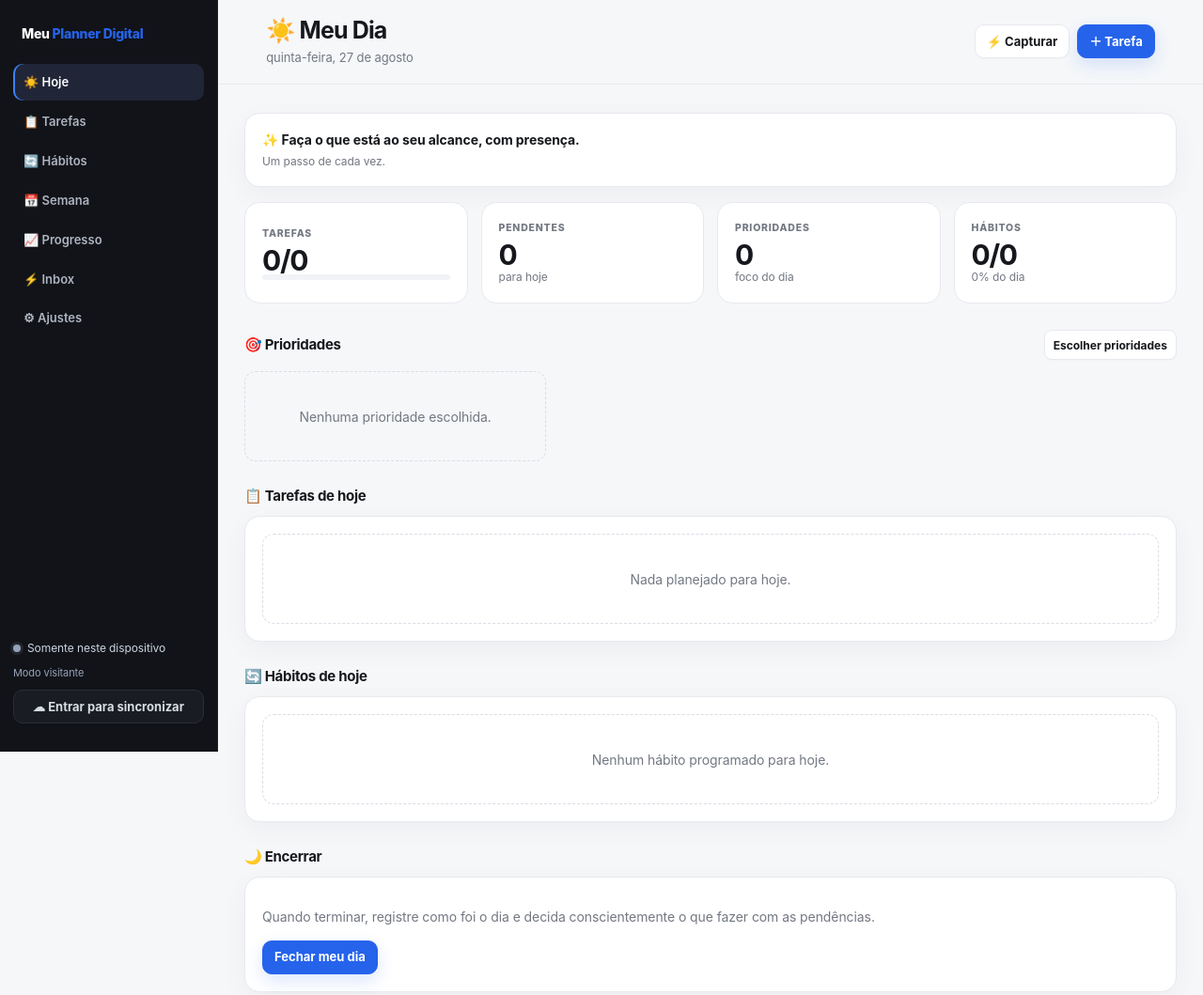
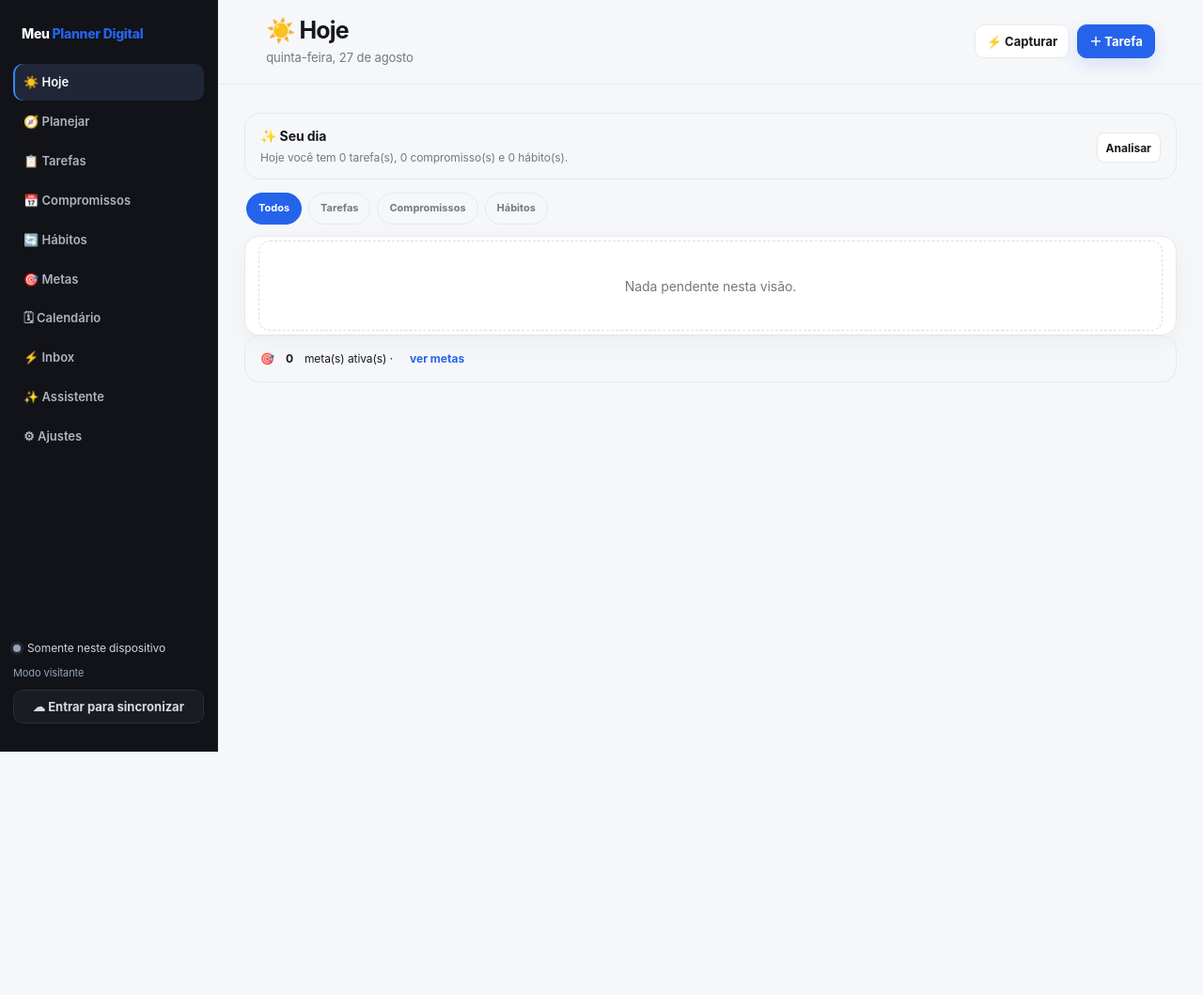
Before and after one commit to contadorluidgabriel-cell/meuplanner, a website: page index.html in a window 1280 px wide. Shown: the whole page at 94% size. After the commit the page ends 800 px from the top, so only its background shows below. Drawn offline with Linux system fonts and the light colour scheme.

Commit message:
feat: carregar interface V8 na branch de desenvolvimento

```diff
--- a/index.html
+++ b/index.html
@@ -8,7 +8,7 @@
 <link rel="icon" href="/icon-192.png">
 <meta name="apple-mobile-web-app-capable" content="yes">
 <meta name="apple-mobile-web-app-status-bar-style" content="default">
-<title>Meu Planner Digital — Hábitos, Tarefas e Revisão</title>
+<title>Meu Planner Digital V8 — Life Execution System</title>
 <link rel="stylesheet" href="/styles-01.css">
 <link rel="stylesheet" href="/styles-02.css">
 <link rel="stylesheet" href="/styles-03.css">
@@ -16,6 +16,7 @@
 <link rel="stylesheet" href="/styles-mobile-polish.css">
 <link rel="stylesheet" href="/styles-mobile-inbox-fix.css">
 <link rel="stylesheet" href="/styles-mobile-settings-fix.css">
+<link rel="stylesheet" href="/styles-v8.css">
 </head>
 <body>
 <div class="app">
@@ -32,7 +33,7 @@
 </aside>
 <main class="main">
   <div class="top">
-    <div><h1 id="pageTitle">☀️ Meu Dia</h1><p id="pageSub"></p></div>
+    <div><h1 id="pageTitle">☀️ Hoje</h1><p id="pageSub"></p></div>
     <div class="actions" id="topActions"></div>
   </div>
   <div id="content"></div>
@@ -54,5 +55,6 @@
 <script src="/app-10.js"></script>
 <script src="/app-11.js"></script>
 <script src="/app-12.js"></script>
+<script src="/app-v8.js"></script>
 </body>
 </html>
```
